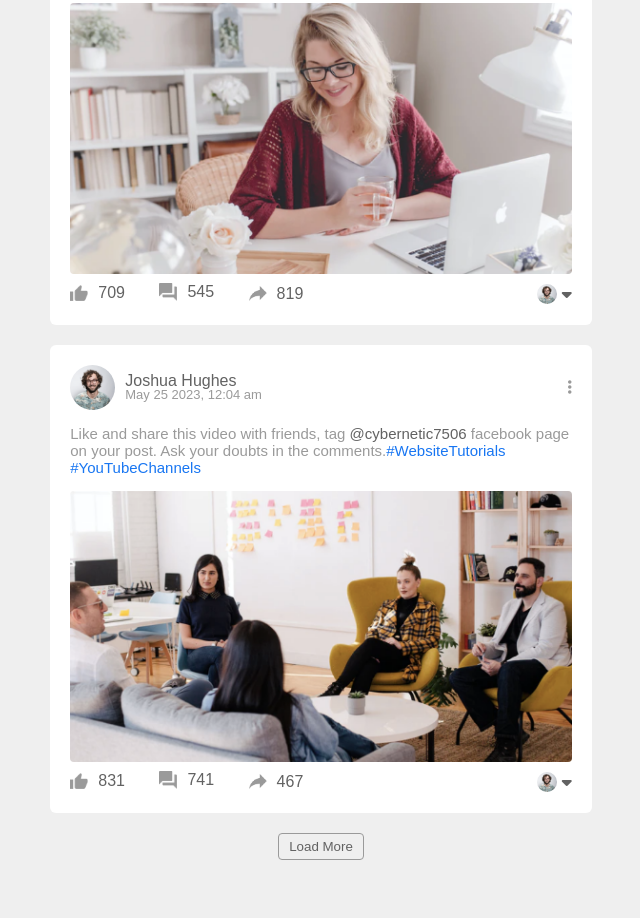
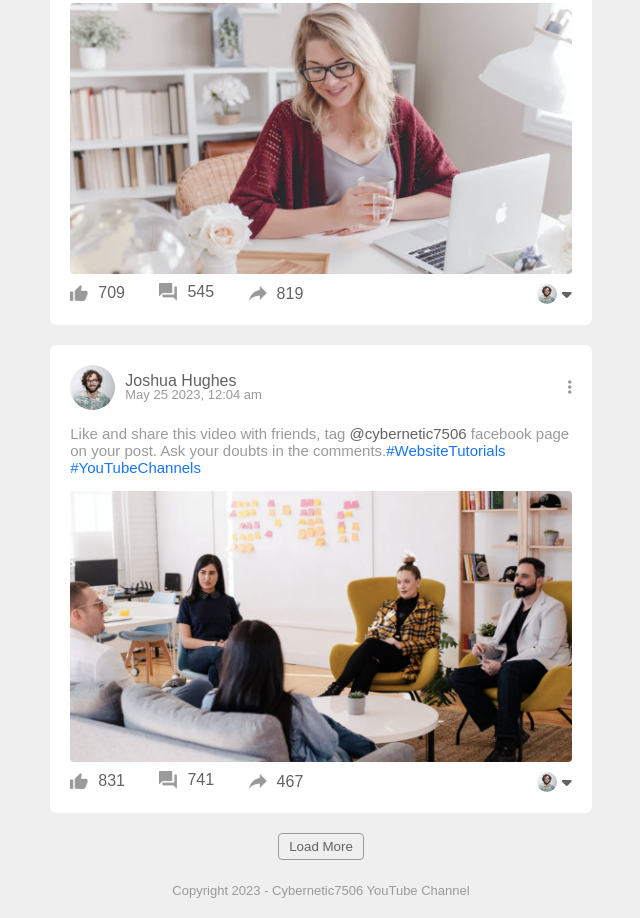
Before and after one commit to AkromAbdaliev/socialbook, a plain HTML site: page index.html in a window 1280 px wide. Shown: the part 2072-2990 px from the top of the page, without its empty margins (319-959 px from the left). Before the commit the page ends 2945 px from the top, so only its background shows below. Drawn offline with Linux system fonts and the light colour scheme.

Commit message:
copyright text added

```diff
--- a/index.html
+++ b/index.html
@@ -319,12 +319,12 @@
         </div>
         <p>Hannah Thomasson</p>
       </div>
-
-
     </div>
-
   </div>
 
+  <div class="footer">
+    <p>Copyright 2023 - Cybernetic7506 YouTube Channel </p>
+  </div>
 
 
 
--- a/styles/style.css
+++ b/styles/style.css
@@ -431,3 +431,10 @@ nav {
   border-radius: 4px;
 
  }
+
+ .footer{
+  text-align: center;
+  color: #9a9a9a;
+  padding: 10px 0 20px;
+  font-size: 13px;
+ }
```
